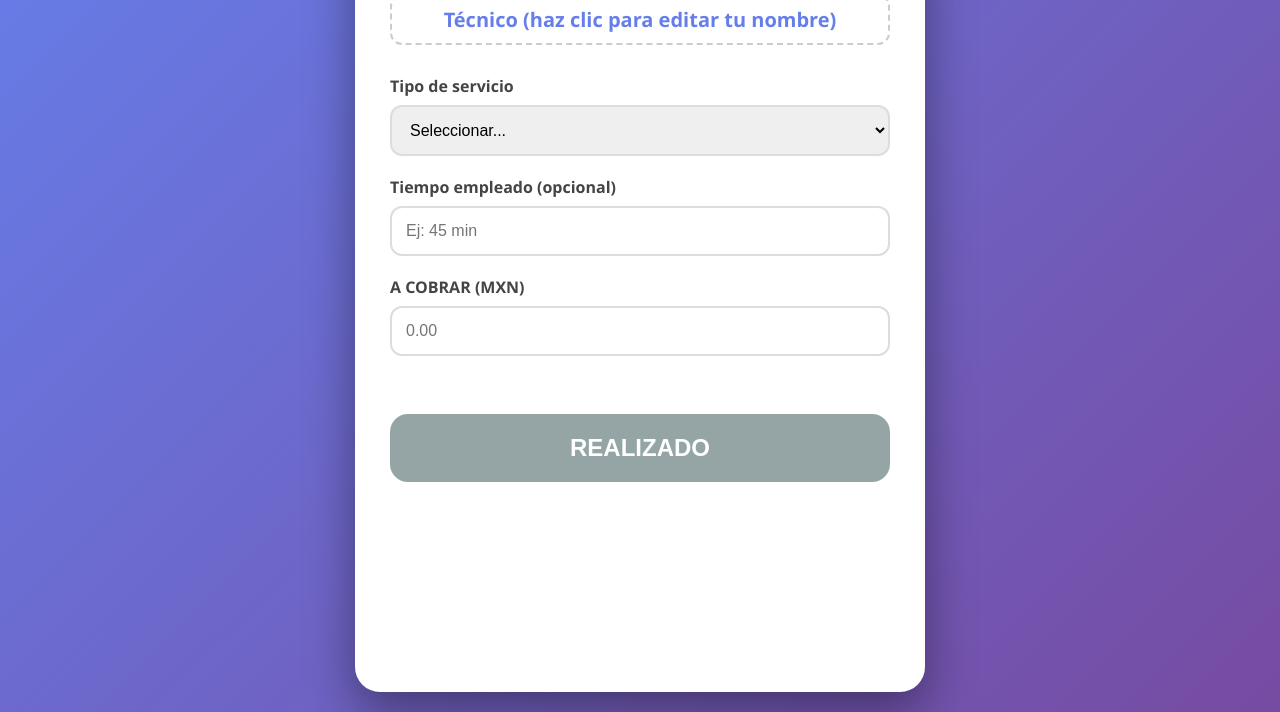
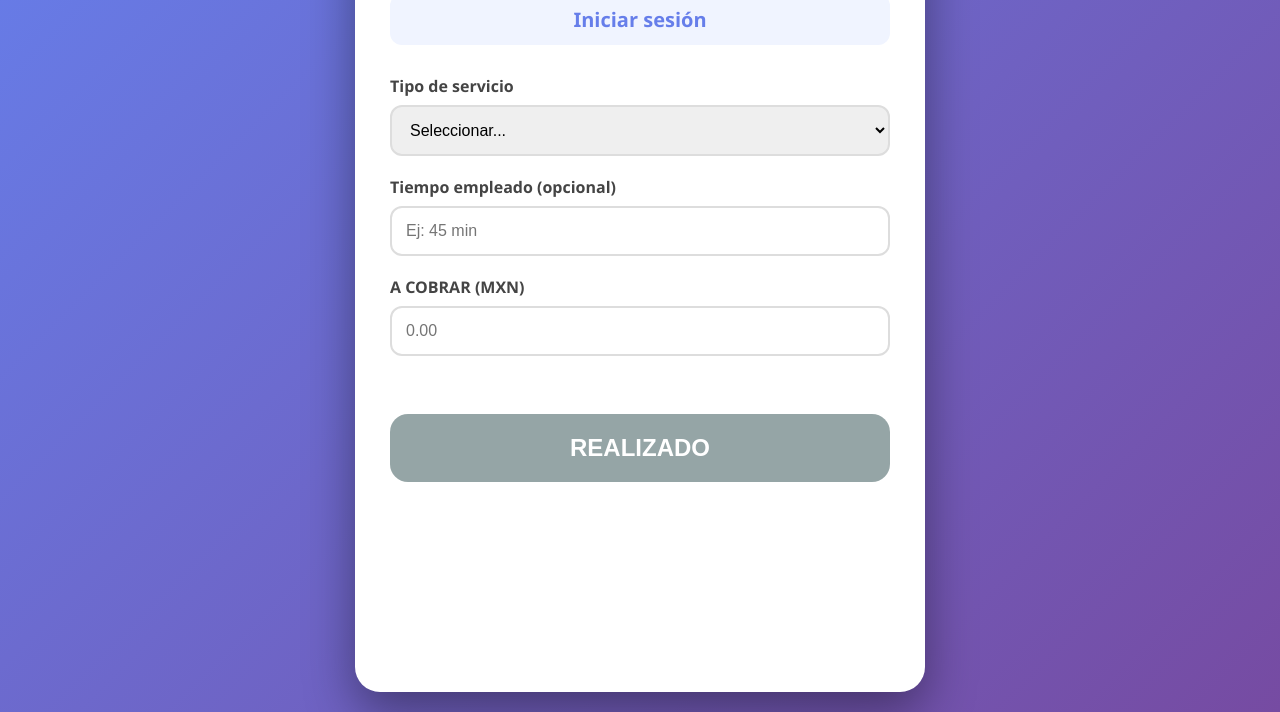
Before and after one commit to fernando8aparra-byte/unlockhermosillo-, a plain HTML site: page index.html in a window 1280 px wide. Shown: the part 128-840 px from the top of the page. Drawn offline with Linux system fonts and the light colour scheme.

Commit message:
Enhance usuarioNombre element with hover effect
Refactor usuarioNombre element to improve styling and functionality.

```diff
--- a/index.html
+++ b/index.html
@@ -8,7 +8,12 @@
         body {font-family: 'Segoe UI', sans-serif; background: linear-gradient(135deg, #667eea, #764ba2); margin:0; padding:20px; min-height:100vh; display:flex; justify-content:center;}
         .container {background:white; padding:35px; border-radius:25px; box-shadow:0 20px 50px rgba(0,0,0,0.4); max-width:500px; width:100%;}
         h1 {text-align:center; color:#333; font-size:28px; margin-bottom:10px;}
-        #usuarioNombre {text-align:center; color:#667eea; font-size:20px; margin-bottom:30px; font-weight:bold; border:2px dashed #ccc; padding:10px; border-radius:12px; cursor:text;}
+        #usuarioNombre {
+            text-align:center; color:#667eea; font-size:20px; margin-bottom:30px; font-weight:bold;
+            padding:12px; border-radius:12px; background:#f0f4ff; cursor:pointer;
+            transition:0.3s;
+        }
+        #usuarioNombre:hover {background:#e0e8ff;}
         label {display:block; margin-top:20px; font-weight:bold; color:#444;}
         select, input, textarea {width:100%; padding:14px; margin-top:8px; border:2px solid #ddd; border-radius:12px; font-size:16px; box-sizing:border-box;}
         select:focus, input:focus, textarea:focus {border-color:#667eea; outline:none;}
@@ -28,9 +33,8 @@
     <div class="container">
         <h1>COMPROPAGO</h1>
 
-        <div id="usuarioNombre" contenteditable="true">
-            Técnico (haz clic para editar tu nombre)
-        </div>
+        <!-- Nombre del técnico o botón de login -->
+        <div id="usuarioNombre">Cargando...</div>
 
         <form id="formTrabajo">
             <label>Tipo de servicio</label>
@@ -97,7 +101,6 @@
 
     <div id="notificacion">¡ENVIADO!</div>
 
-    <!-- TODO EL CÓDIGO JAVASCRIPT EN UN SOLO BLOQUE -->
     <script type="module">
         import { initializeApp } from "https://www.gstatic.com/firebasejs/10.13.1/firebase-app.js";
         import { getDatabase, ref, push } from "https://www.gstatic.com/firebasejs/10.13.1/firebase-database.js";
@@ -116,7 +119,23 @@
         const db = getDatabase(app);
         const ordenesRef = ref(db, 'ordenes');
 
-        // Elementos del DOM
+        const usuarioNombre = document.getElementById('usuarioNombre');
+
+        // Detectar si hay nombre guardado en localStorage
+        const nombreGuardado = localStorage.getItem('nombreTecnico');
+
+        if (nombreGuardado && nombreGuardado.trim() !== '') {
+            usuarioNombre.textContent = `Tec. ${nombreGuardado.trim()}`;
+            usuarioNombre.style.cursor = 'default';
+        } else {
+            usuarioNombre.textContent = 'Iniciar sesión';
+            usuarioNombre.style.cursor = 'pointer';
+            usuarioNombre.onclick = () => {
+                window.location.href = 'login.html';
+            };
+        }
+
+        // === RESTO DEL CÓDIGO (formulario, validación, envío) ===
         const tipoServicio = document.getElementById('tipoServicio');
         const seccionDesbloqueo = document.getElementById('seccionDesbloqueo');
         const tipoDesbloqueo = document.getElementById('tipoDesbloqueo');
@@ -132,7 +151,6 @@
         const vistaGanancia = document.getElementById('vistaGanancia');
         const btnRealizado = document.getElementById('btnRealizado');
         const notificacion = document.getElementById('notificacion');
-        const usuarioNombre = document.getElementById('usuarioNombre');
 
         function getPrecioBase(modelo) {
             if (["iPhone 7","iPhone 7 Plus","iPhone 8","iPhone 8 Plus","iPhone X","iPhone XR","iPhone XS","iPhone XS Max"].includes(modelo)) return 450;
@@ -218,11 +236,11 @@
             const cobrado = parseFloat(montoInput.value);
             const gastos = parseFloat(gastosInput.value) || 0;
             const ganancia = cobrado - gastos;
-            const nombreTecnico = usuarioNombre.textContent.trim() || 'Técnico desconocido';
+            const nombreTecnico = nombreGuardado ? nombreGuardado.trim() : 'Técnico desconocido';
 
             const datos = {
                 fecha: new Date().toLocaleString('es-MX'),
-                tecnico: nombreTecnico,
+                tecnico: `Tec. ${nombreTecnico}`,
                 tipo: tipoServicio.options[tipoServicio.selectedIndex].text,
                 tipoDesbloqueo: tipoDesbloqueo.value === 'pago' ? 'FRP' : (tipoDesbloqueo.value === 'pantalla' ? 'Pantalla' : ''),
                 cuenta: cuentaBloqueo.value || '',
```
